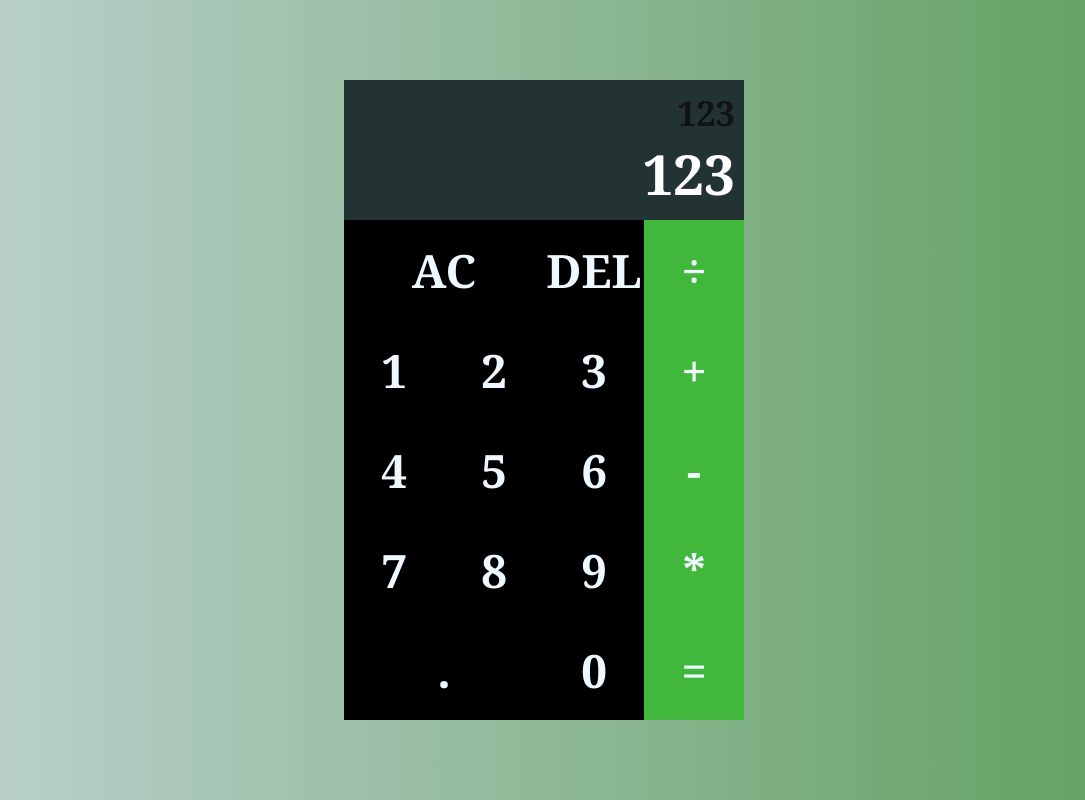
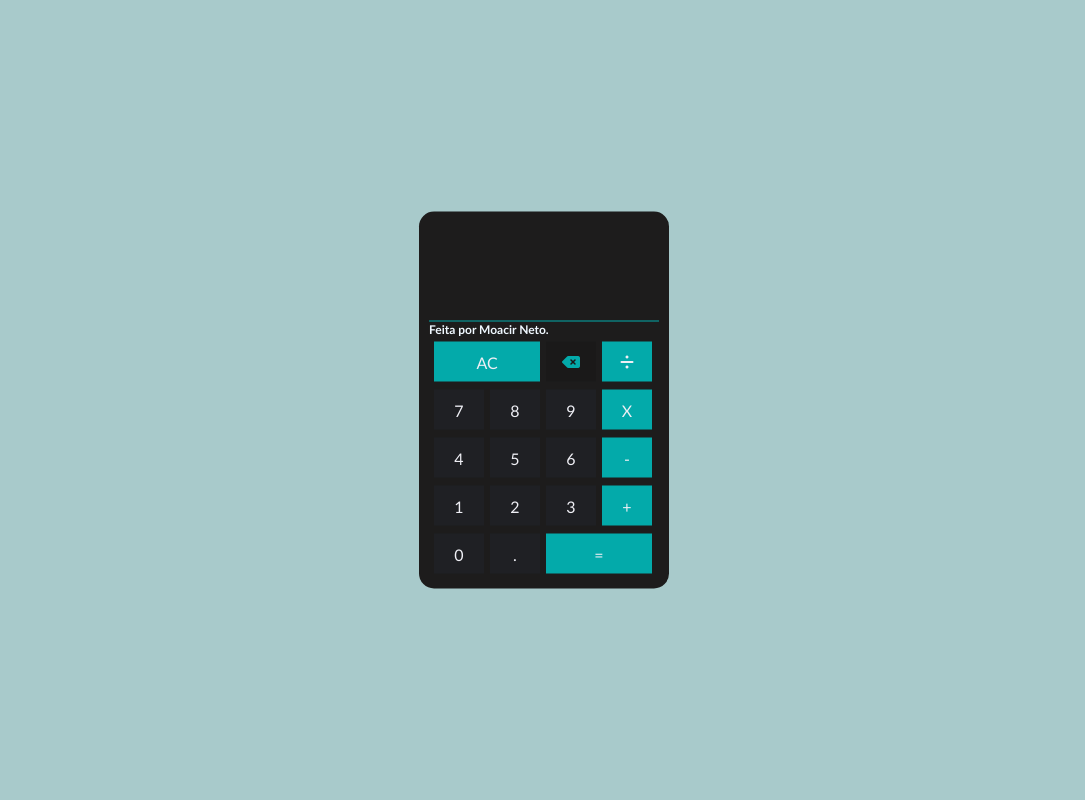
Before and after one commit to moaaskt/web-platform-ptjany, a plain HTML site: page index.html in a window 1280 px wide. Shown: the whole page, without its empty margins (96-1181 px from the left). Drawn offline with Linux system fonts and the light colour scheme.

Commit message:
3 files modified

```diff
--- a/index.html
+++ b/index.html
@@ -3,39 +3,65 @@
     <meta charset="UTF-8">
     <script src="script.js"></script>
     <link rel="stylesheet" type="text/css" href="styles.css">
-
+    <script src="https://kit.fontawesome.com/5323cfefe9.js" crossorigin="anonymous"></script>
     <title>Calculadora</title>
   </head>
   <body>
+    <div class="conteudo">
+
+      <div class="calculator">
+
+          <p class="result" id="resultado"></p>
 
 
-    <div class="grid-container">
-      <div class="output">
-        <div data-previous-operand class="previous-operand"> 123 </div>
-        <div data-current-operand class="current-operand"> 123 </div>
-      </div>
-      <button data-all-clear class="span-two">AC</button>
-      <button  data-delete title="Deletar">DEL</button>
-      <button  title="Divisão" data-operator class="operator">÷</button>
-      <button title="Numero 1" data-number>1</button>
-      <button title="Numero 2" data-number>2</button>
-      <button title="Numero 3"  data-number>3</button>
-      <button title="Somar"  data-operator class="operator">+</button>
-      <button title="Numero 4"   data-number>4</button>
-      <button title="Numero 5" data-number>5</button>
-      <button title="Numero 6" data-number>6</button>
-      <button title="Subtração" data-operator class="operator">-</button>
-      <button title="Numero 7" data-number>7</button>
-      <button title="Numero 8" data-number>8</button>
-      <button title="Numero 9" data-number>9</button>
-      <button title="Multiplicação" data-operator class="operator">*</button>
-      <button title="." data-number class="span-two">.</button>
-      <button title="Numero 0" data-number>0</button>
+          <h4>Feita por Moacir Neto.</h4>
 
-      <button title="Resultado" data-equals class="operator">=</button>
+          <table>
+                  <tr>
+                      <td> <button class="btn ac" style="width: 106px;" onclick="clean()" >AC</button> </td>
+                      <td> <button class="btn r" onclick="backspace()" ><i class="fa-solid fa-delete-left"></i></button> </td>
+                      <td> <button class="btn especial" onclick="insert('/')" ><i class="fa-solid fa-divide"></i></button></i> </td>
+
+                  </tr>
 
 
-    </div>
+                  <tr>
+                      <td> <button class="btn " onclick="insert('7')" >7</button> </td>
+                      <td> <button class="btn " onclick="insert('8')"> 8</button> </td>
+                      <td> <button class="btn " onclick="insert('9')">9</button> </td>
+                      <td> <button class="btn especial" onclick="insert('*')" >X</button> </td>
+                  </tr>
+
+
+                  <tr>
+                      <td> <button class="btn" onclick="insert('4')">4</button> </td>
+                      <td> <button class="btn" onclick="insert('5')"> 5</button> </td>
+                      <td> <button class="btn" onclick="insert('6')">6</button> </td>
+                      <td> <button class="btn especial" onclick="insert('-')" >-</button> </td>
+                  </tr>
+
+
+                  <tr>
+                      <td> <button class="btn " onclick="insert('1')">1</button> </td>
+                      <td> <button class="btn " onclick="insert('2')"> 2</button> </td>
+                      <td> <button class="btn " onclick="insert('3')">3</button> </td>
+                      <td> <button class="btn especial" onclick="insert('+')">+</button> </td>
+                  </tr>
+
+                  <tr>
+                      <td> <button class="btn " onclick="insert('0')" >0</button> </td>
+                      <td> <button class="btn " onclick="insert('.')" > .</button> </td>
+                      <td> <button class="btn igual" style="width: 106px;" onclick="calcular()" >=</button> </td>
+                  </tr>
+
+
+
+          </table>
+
+      </div>
+
+
+  </div>
 
   </body>
 </html>
--- a/script.js
+++ b/script.js
@@ -1,47 +1,22 @@
-const numberButtons = document.querySelectorAll("[data-number]");
-const operationButtons = document.querySelectorAll("[data-operator]");
-const equalsButton = document.querySelector("[data-equals]");
-const deleteButton = document.querySelector("[data-delete]");
-const allClearButton = document.querySelector("[data-all-clear]");
-const previousOperandTextElement = document.querySelector("[data-previous-operand]");
-const currentOperandTextElement = document.querySelector("[data-current-operand]");
 
-class Calculator {
-  constructor(previousOperandTextElement,currentOperandTextElement){
-this.previousOperandTextElement = previousOperandTextElement;
-this.currentOperandTextElement = currentOperandTextElement;
-this.clear()
+function insert(num){
+  var numero = document.getElementById('resultado').innerHTML;
+  document.getElementById('resultado').innerHTML = numero + num;
+}
+function clean(){
+  document.getElementById('resultado').innerHTML = "";
+}
+
+function backspace(){
+  var resultado = document.getElementById('resultado').innerHTML;
+  document.getElementById('resultado').innerHTML = resultado.substring(0, resultado.length -1)
+}
+
+function calcular(){
+  var resultado = document.getElementById('resultado').innerHTML;
+  if(resultado)
+  {
+      document.getElementById('resultado').innerHTML = eval(resultado)
   }
 
-// appendNumber(number){
-// this.currentOperand = `${this.currentOperand}${number.toString()}`;
-// }
-
-
-  clear(){
-    this.currentOperand = "";
-    this.previousOperand = "";
-    this.operation = undefined;
-  }
-
-updateDisplay(){
-  this.previousOperandTextElement.innerText = this.previousOperand;
-  this.currentOperandTextElement.innerText = this.currentOperand;
 }
-
-}
-
-const calculator = new Calculator(previousOperandTextElement, currentOperandTextElement);
-
-
-for (const numberButton of numberButtons){
-  numberButton.addEventListener("click", () => {
-    calculator.appendNumber(numberButton.innerText);
-    calculator.updateDisplay();
-  });
-}
-
-allClearButton.addEventListener("click", () => {
-  calculator.clear();
-  calculator.updateDisplay()
-});
--- a/styles.css
+++ b/styles.css
@@ -1,57 +1,80 @@
-* {
-  box-sizing: border-box;
-  font-size: 23px;
-  font-family: Cambria, Cochin, Georgia, Times, 'Times New Roman', serif;
-  font-weight: bold;
+*{
   margin: 0;
   padding: 0;
+  box-sizing: border-box;
+  font-family: 'Trebuchet MS', 'Lucida Sans Unicode', 'Lucida Grande', 'Lucida Sans', Arial, sans-serif;
 }
+
 body{
-  background: linear-gradient(to right, #bfd3d3, #0b6b06a8 );
+  background-color: rgba(95, 158, 160, 0.541);
+}
 
+.calculator{
+  width: 250px;
+  position: absolute;
+  top: 50%;
+  left: 50%;
+  transform: translate(-50%, -50%);
+  border-radius: 15px;
+  padding: 10px;
+  background-color: rgb(29, 28, 28);
 }
-.grid-container{
-  display: grid;
-  justify-content: center;
-  align-content: center;
-  min-height: 100vh;
-  grid-template-columns: repeat(4, 100px);
-  grid-template-rows: minmax(120px, auto) repeat(5,100px);
+
+table td{
+  display: inline-block;
+}
+.btn{
+  margin: 3px;
+  width: 50px;
+  height: 40px;
+  cursor: pointer;
+  border: none;
+  background-color: rgb(31, 32, 36);
+  color: rgb(239, 239, 245);
+  font-size: 16px;
+  transition: all 50ms ease-in-out;
 }
 
 
-.grid-container> button {
-  cursor: pointer;
-  font-size: 2rem;
-  border: none;
-  outline: none;
-  background-color: black;
-  color: aliceblue;
+.btn:hover{
+  background-color: #03adadbd;
+
 }
 
-.grid-container> .operator{
-  background: #41b83b;
+.ac{
+  background-color:#03adadfa;
 }
-.span-two{
-  grid-column: span 2;
+.ac:hover{
+  background-color:#03adadbd;
 }
-.grid-container> .output{
-  grid-column: 1 / -1;
-  background: #233333;
-  display: flex;
-  flex-direction: column;
- align-items: flex-end;
- justify-content: space-around;
- padding: 9px;
- word-wrap: break-word;
- word-break: break-all;
+.especial{
+  background-color:#03adadfa;
 }
-.grid-container>.output>.previous-operand{
-  color: #111313;
-  font-size: 1.5rem;
+.especial:hover{
+  background-color: #03adadbd;
+}
+.igual{
+  background-color:#03adadfa;
+}
+.igual:hover{
+  background-color:#03adadbd;
 }
 
-.grid-container> .output> .current-operand{
-  color: white;
-  font-size: 2.4rem;
+.result{
+  height: 100px;
+  color: rgb(255, 255, 255);
+  text-align: right;
+  font-size: 35px;
+  word-wrap: break-word;
+  border-bottom: 1px solid #03adadfa;;
+
 }
+h4{
+  color: aliceblue;
+  font-size: 12px;
+}
+
+.btn.r{
+  color: #03adadfa;
+  background-color: rgba(21, 22, 22, 0.397);
+}
```
